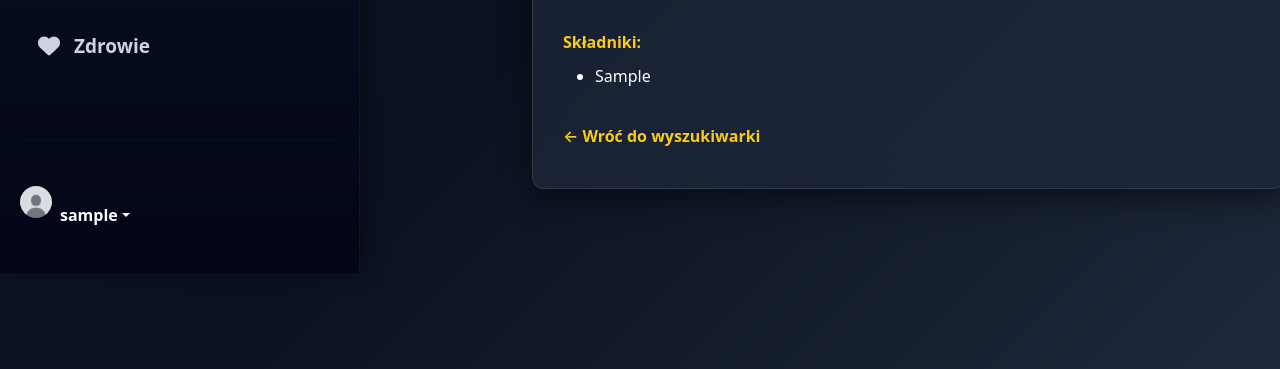
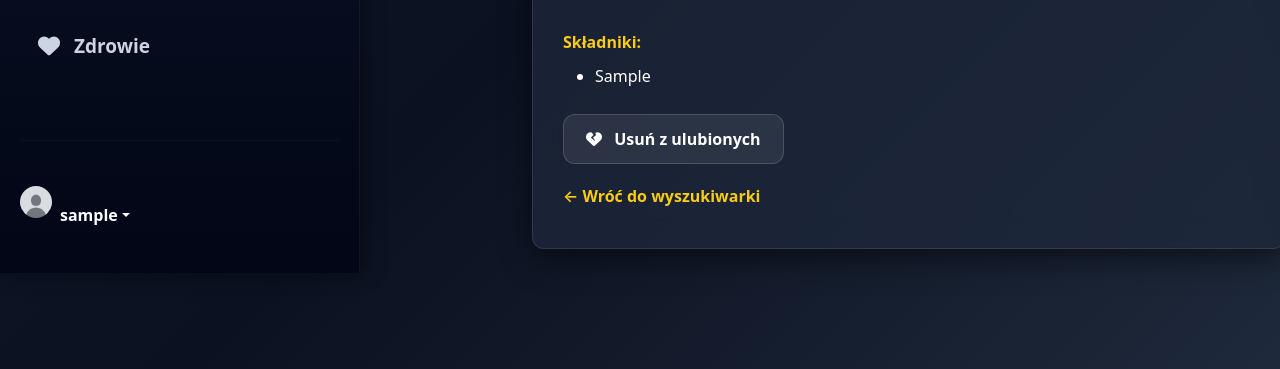
Before and after one commit to kinczar/PasjaGotowania.pl, a Django app: page /recipes/1/ in a window 1280 px wide; the page is wider, and only the part inside the window is pictured. Shown: the part 527-896 px from the top of that part. Run offline with Django 5.2, Linux system fonts and the light colour scheme; a user stored in the database is signed in; tables that the repository leaves empty hold one stand-in row (values such as "Sample post").

Commit message:
final improvements: favorites feature + UI fixes + requirements update

```diff
--- a/webapp/main/templates/main/detail.html
+++ b/webapp/main/templates/main/detail.html
@@ -89,6 +89,28 @@
         color: #facc15;
         text-decoration: none;
         font-weight: 600;
+    }
+
+    .favorite-btn {
+        margin-top: 10px;
+        padding: 12px 22px;
+        border-radius: 12px;
+        border: 1px solid rgba(255, 255, 255, 0.15);
+        background: rgba(255, 255, 255, 0.08);
+        color: white;
+        font-size: 1rem;
+        font-weight: 600;
+        cursor: pointer;
+        transition: 0.2s ease;
+    }
+
+    .favorite-btn:hover {
+        background: rgba(255, 255, 255, 0.14);
+    }
+
+    .add-btn i,
+    .remove-btn i {
+        margin-right: 8px;
     }
 </style>
 
@@ -195,6 +217,21 @@
             </ul>
         </div>
 
+        {% if user.is_authenticated and recipe %}
+        <form method="POST" action="{% url 'toggle_favorite' recipe.id %}">
+            {% csrf_token %}
+            {% if user in recipe.favorites.all %}
+            <button type="submit" class="favorite-btn remove-btn">
+                <i class="fa-solid fa-heart-crack"></i> Usuń z ulubionych
+            </button>
+            {% else %}
+            <button type="submit" class="favorite-btn add-btn">
+                <i class="fa-solid fa-heart"></i> Dodaj do ulubionych
+            </button>
+            {% endif %}
+        </form>
+        {% endif %}
+
         <!-- BACK -->
         <a href="{% url 'recipes' %}" class="back-link">
             ← Wróć do wyszukiwarki
--- a/webapp/main/templates/main/recipes.html
+++ b/webapp/main/templates/main/recipes.html
@@ -249,6 +249,10 @@
         color: #e2e8f0;
     }
 
+    .favorites-panel p {
+        color: #e2e8f0;
+    }
+
     .favorites-panel ul {
         margin: 0;
         padding-left: 20px;
--- a/webapp/main/views.py
+++ b/webapp/main/views.py
@@ -231,7 +231,7 @@ def toggle_favorite(request, id):
     else:
         recipe.favorites.add(request.user)
 
-    return redirect('recipes')
+    return redirect(request.META.get('HTTP_REFERER', 'recipes'))
 
 
 def health(request):
```
Also changed, not shown: README.md.
